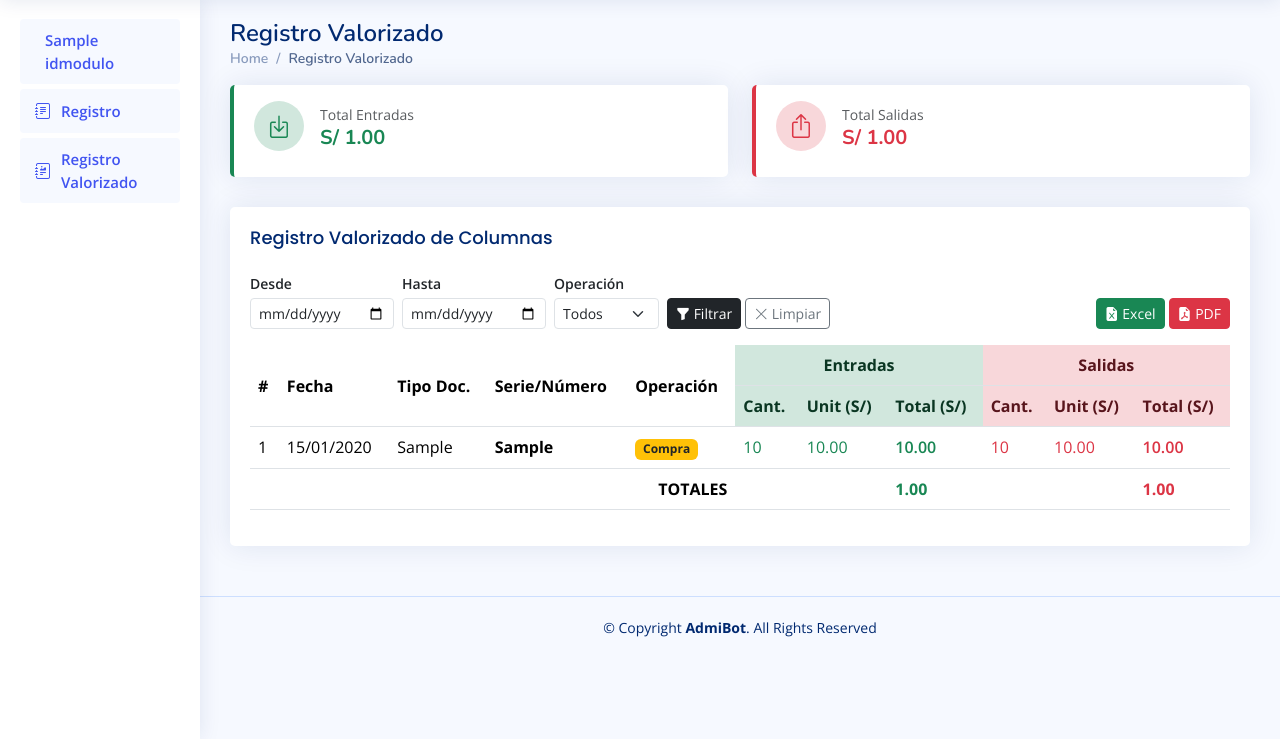
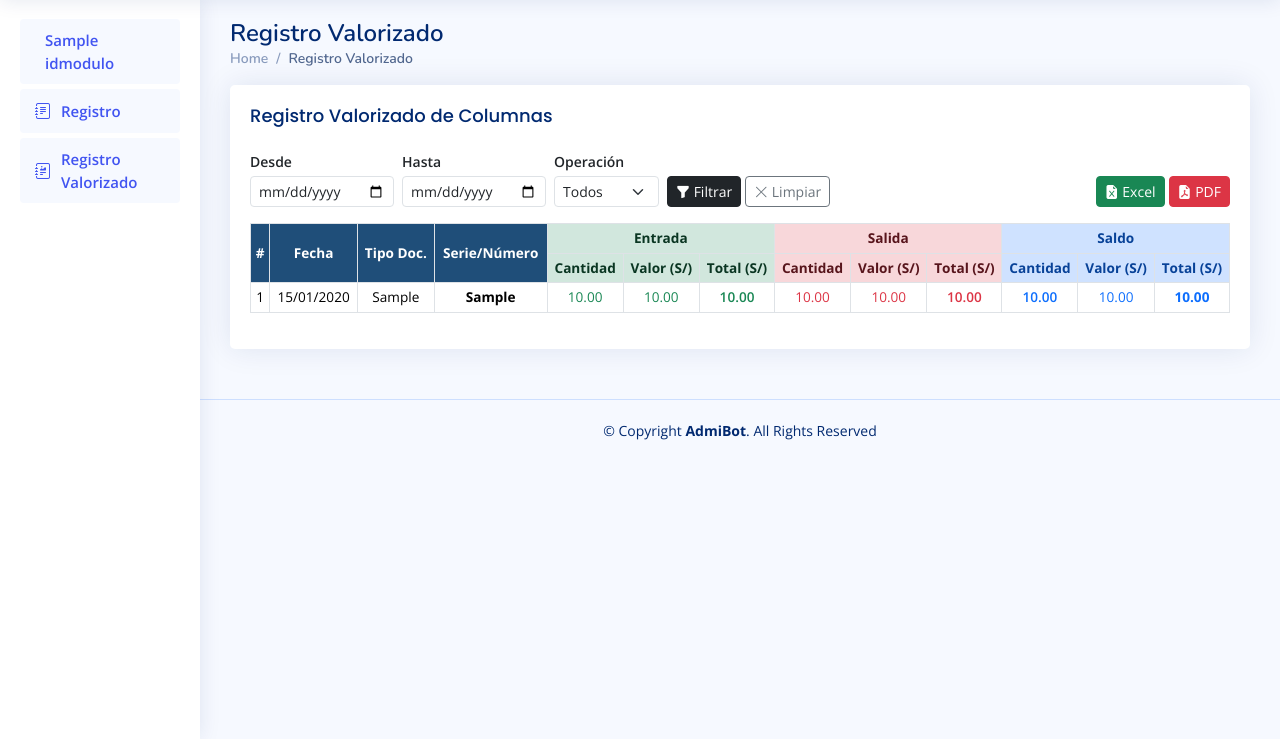
Before and after one commit to CrisMestanza/Sistemas-de-ventas, a Django app: template templates/registroValorizado/registroValorizado.html in a window 1280 px wide. Shown: the part 61-800 px from the top of the page. Run offline with Django 3.2, Linux system fonts and the light colour scheme; the template is opened without the code that fills it: most values are stand-ins (such as "Sample title", 1, 10 or a date in 2020); some libraries are stand-ins or nearby versions.

Commit message:
Registro Valorizado: estructura Kardex con Entrada/Salida/Saldo (Cant/Valor/Total)
Co-Authored-By: Claude Sonnet 4.6 <noreply@anthropic.com>

```diff
--- a/templates/registroValorizado/registroValorizado.html
+++ b/templates/registroValorizado/registroValorizado.html
@@ -14,39 +14,6 @@
 
   <section class="section dashboard">
     <div class="row">
-
-      <!-- Tarjetas resumen -->
-      <div class="col-xxl-6 col-md-6">
-        <div class="card info-card" style="border-left: 4px solid #198754;">
-          <div class="card-body d-flex align-items-center py-3">
-            <div class="card-icon rounded-circle d-flex align-items-center justify-content-center me-3"
-                 style="background:#d1e7dd; width:50px; height:50px; flex-shrink:0;">
-              <i class="bi bi-box-arrow-in-down fs-4 text-success"></i>
-            </div>
-            <div>
-              <span class="text-muted small">Total Entradas</span>
-              <h5 class="mb-0 fw-bold text-success">S/ {{ total_ent|floatformat:2 }}</h5>
-            </div>
-          </div>
-        </div>
-      </div>
-
-      <div class="col-xxl-6 col-md-6">
-        <div class="card info-card" style="border-left: 4px solid #dc3545;">
-          <div class="card-body d-flex align-items-center py-3">
-            <div class="card-icon rounded-circle d-flex align-items-center justify-content-center me-3"
-                 style="background:#f8d7da; width:50px; height:50px; flex-shrink:0;">
-              <i class="bi bi-box-arrow-up fs-4 text-danger"></i>
-            </div>
-            <div>
-              <span class="text-muted small">Total Salidas</span>
-              <h5 class="mb-0 fw-bold text-danger">S/ {{ total_sal|floatformat:2 }}</h5>
-            </div>
-          </div>
-        </div>
-      </div>
-
-      <!-- Tabla principal -->
       <div class="col-lg-12">
         <div class="card">
           <div class="card-body">
@@ -92,24 +59,31 @@
 
             {% if registros %}
             <div class="table-responsive">
-              <table class="table datatable">
+              <table class="table table-bordered table-sm align-middle text-center" style="font-size:0.85rem;">
                 <thead>
+                  <!-- Fila 1: grupos -->
                   <tr>
-                    <th rowspan="2" style="vertical-align:middle;">#</th>
-                    <th rowspan="2" style="vertical-align:middle;">Fecha</th>
-                    <th rowspan="2" style="vertical-align:middle;">Tipo Doc.</th>
-                    <th rowspan="2" style="vertical-align:middle;">Serie/Número</th>
-                    <th rowspan="2" style="vertical-align:middle;">Operación</th>
-                    <th colspan="3" class="text-center" style="background:#d1e7dd; color:#0a3622;">Entradas</th>
-                    <th colspan="3" class="text-center" style="background:#f8d7da; color:#58151c;">Salidas</th>
+                    <th rowspan="2" style="vertical-align:middle; background:#1F4E79; color:#fff;">#</th>
+                    <th rowspan="2" style="vertical-align:middle; background:#1F4E79; color:#fff;">Fecha</th>
+                    <th rowspan="2" style="vertical-align:middle; background:#1F4E79; color:#fff;">Tipo Doc.</th>
+                    <th rowspan="2" style="vertical-align:middle; background:#1F4E79; color:#fff;">Serie/Número</th>
+                    <th colspan="3" style="background:#d1e7dd; color:#0a3622; font-weight:700;">Entrada</th>
+                    <th colspan="3" style="background:#f8d7da; color:#58151c; font-weight:700;">Salida</th>
+                    <th colspan="3" style="background:#cfe2ff; color:#084298; font-weight:700;">Saldo</th>
                   </tr>
+                  <!-- Fila 2: subencabezados -->
                   <tr>
-                    <th style="background:#d1e7dd; color:#0a3622;">Cant.</th>
-                    <th style="background:#d1e7dd; color:#0a3622;">Unit (S/)</th>
+                    <th style="background:#d1e7dd; color:#0a3622;">Cantidad</th>
+                    <th style="background:#d1e7dd; color:#0a3622;">Valor (S/)</th>
                     <th style="background:#d1e7dd; color:#0a3622;">Total (S/)</th>
-                    <th style="background:#f8d7da; color:#58151c;">Cant.</th>
-                    <th style="background:#f8d7da; color:#58151c;">Unit (S/)</th>
+
+                    <th style="background:#f8d7da; color:#58151c;">Cantidad</th>
+                    <th style="background:#f8d7da; color:#58151c;">Valor (S/)</th>
                     <th style="background:#f8d7da; color:#58151c;">Total (S/)</th>
+
+                    <th style="background:#cfe2ff; color:#084298;">Cantidad</th>
+                    <th style="background:#cfe2ff; color:#084298;">Valor (S/)</th>
+                    <th style="background:#cfe2ff; color:#084298;">Total (S/)</th>
                   </tr>
                 </thead>
                 <tbody>
@@ -119,43 +93,36 @@
                     <td>{{ r.fecha|date:"d/m/Y" }}</td>
                     <td>{{ r.tipo_doc }}</td>
                     <td><strong>{{ r.serie_numero }}</strong></td>
-                    <td>
-                      {% if r.operacion == 'Venta' %}
-                        <span class="badge bg-primary">Venta</span>
-                      {% else %}
-                        <span class="badge bg-warning text-dark">Compra</span>
-                      {% endif %}
+
+                    <!-- ENTRADA -->
+                    <td style="color:#198754;">
+                      {% if r.ent_cant is not None %}{{ r.ent_cant|floatformat:2 }}{% else %}-{% endif %}
                     </td>
                     <td style="color:#198754;">
-                      {% if r.ent_cant is not None %}{{ r.ent_cant|floatformat:0 }}{% else %}&mdash;{% endif %}
-                    </td>
-                    <td style="color:#198754;">
-                      {% if r.ent_unit is not None %}{{ r.ent_unit|floatformat:2 }}{% else %}&mdash;{% endif %}
+                      {% if r.ent_unit is not None %}{{ r.ent_unit|floatformat:2 }}{% else %}-{% endif %}
                     </td>
                     <td style="color:#198754; font-weight:600;">
-                      {% if r.ent_total is not None %}{{ r.ent_total|floatformat:2 }}{% else %}&mdash;{% endif %}
+                      {% if r.ent_total is not None %}{{ r.ent_total|floatformat:2 }}{% else %}-{% endif %}
+                    </td>
+
+                    <!-- SALIDA -->
+                    <td style="color:#dc3545;">
+                      {% if r.sal_cant is not None %}{{ r.sal_cant|floatformat:2 }}{% else %}-{% endif %}
                     </td>
                     <td style="color:#dc3545;">
-                      {% if r.sal_cant is not None %}{{ r.sal_cant|floatformat:0 }}{% else %}&mdash;{% endif %}
-                    </td>
-                    <td style="color:#dc3545;">
-                      {% if r.sal_unit is not None %}{{ r.sal_unit|floatformat:2 }}{% else %}&mdash;{% endif %}
+                      {% if r.sal_unit is not None %}{{ r.sal_unit|floatformat:2 }}{% else %}-{% endif %}
                     </td>
                     <td style="color:#dc3545; font-weight:600;">
-                      {% if r.sal_total is not None %}{{ r.sal_total|floatformat:2 }}{% else %}&mdash;{% endif %}
+                      {% if r.sal_total is not None %}{{ r.sal_total|floatformat:2 }}{% else %}-{% endif %}
                     </td>
+
+                    <!-- SALDO -->
+                    <td style="color:#0d6efd; font-weight:600;">{{ r.saldo_cant|floatformat:2 }}</td>
+                    <td style="color:#0d6efd;">{{ r.saldo_unit|floatformat:2 }}</td>
+                    <td style="color:#0d6efd; font-weight:700;">{{ r.saldo_total|floatformat:2 }}</td>
                   </tr>
                   {% endfor %}
                 </tbody>
-                <tfoot>
-                  <tr style="background:#f0f0f0; font-weight:700;">
-                    <td colspan="5" class="text-end">TOTALES</td>
-                    <td colspan="2"></td>
-                    <td style="color:#198754;">{{ total_ent|floatformat:2 }}</td>
-                    <td colspan="2"></td>
-                    <td style="color:#dc3545;">{{ total_sal|floatformat:2 }}</td>
-                  </tr>
-                </tfoot>
               </table>
             </div>
             {% else %}
@@ -168,7 +135,6 @@
           </div>
         </div>
       </div>
-
     </div>
   </section>
 
```
Also changed, not shown: software/views/registroValorizado.py (+128 -84 lines).
